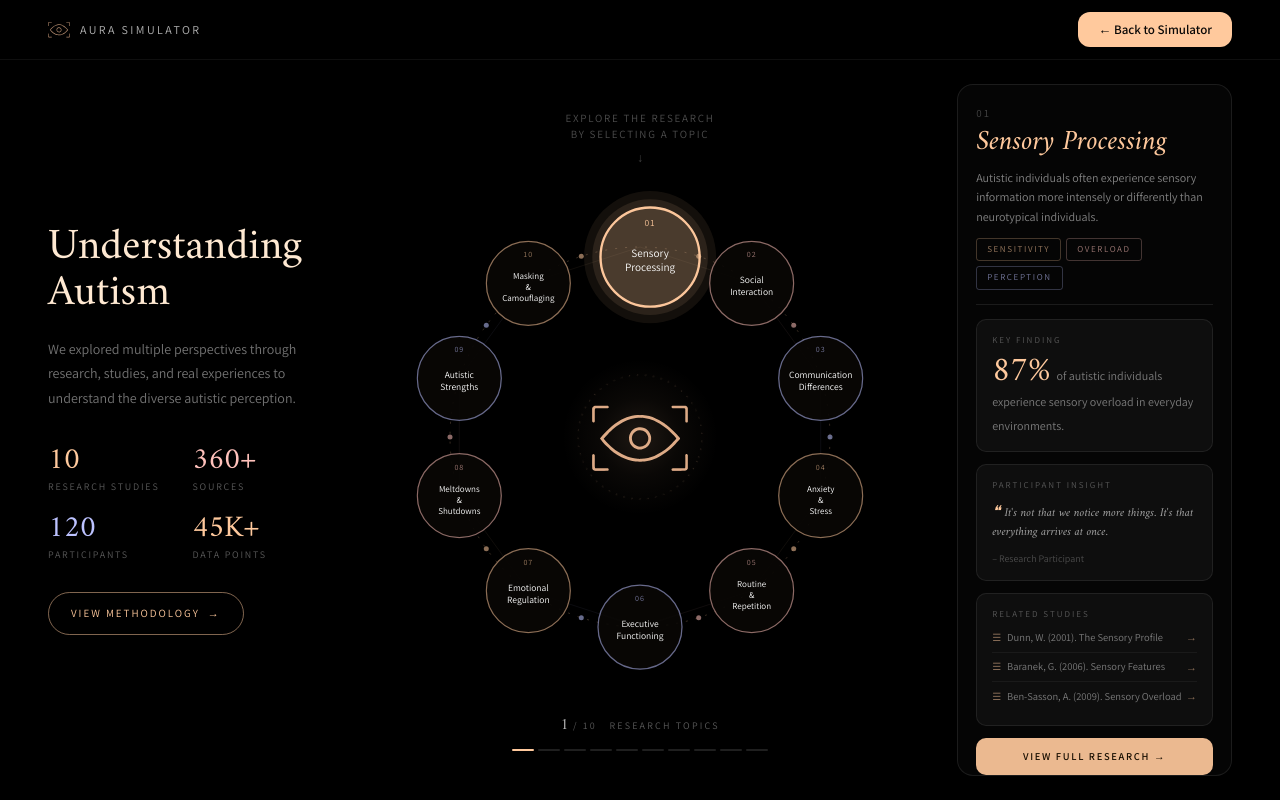
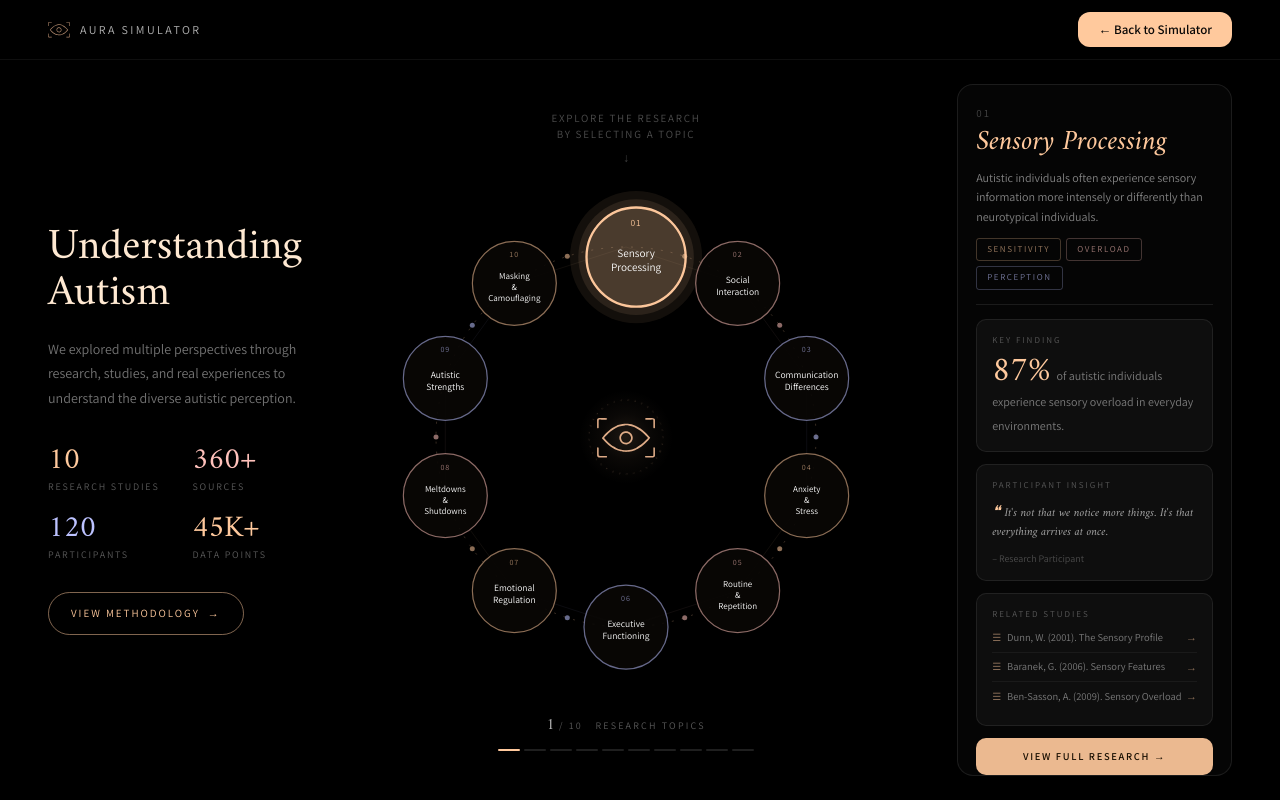
Before and after one commit to maylepek-netizen/aura-simulator, a Next.js app in the folder apps/web/: page /research in a window 1280 px wide. Shown: the top 800 px of the page. Built offline with nearby package versions, Linux system fonts and the light colour scheme.

Commit message:
fix: balance research wheel centering, shrink center eye 40%
Co-Authored-By: Claude Opus 4.8 (1M context) <noreply@anthropic.com>

```diff
--- a/apps/web/app/research/page.tsx
+++ b/apps/web/app/research/page.tsx
@@ -280,9 +280,16 @@ export default function ResearchPage() {
         }
 
         /* ── Left column ── */
-        /* No side padding — the grid's column-gap provides the spacing, so the
-           gaps left-of-wheel and right-of-wheel stay visually equal. */
-        .r-left { padding-right: 0; }
+        /* Capped and pushed to the track's right edge so leftover space in the
+           track doesn't inflate the gap before the wheel. Mirrors the right
+           card's 340px for symmetry. The description is width-capped too so the
+           column's text block reads as a solid edge rather than ragged space. */
+        .r-left {
+          padding-right: 0;
+          width: 100%;
+          max-width: 340px;
+          margin-left: auto;   /* hug the wheel side of the track */
+        }
         .r-heading {
           font-family: 'Amiri', serif;
           font-size: clamp(38px, 3.4vw, 52px);
@@ -328,6 +335,10 @@ export default function ResearchPage() {
           display: flex; flex-direction: column;
           align-items: center; justify-content: center;
           width: 100%;
+          /* The left column's text edge is ragged (glyphs, no border) while the
+             right card has a hard border, so an exactly-centred wheel still
+             reads as sitting right. Nudge left to balance it optically. */
+          transform: translateX(-14px);
         }
         .r-map-label {
           font-size: 11px; letter-spacing: 0.16em; text-transform: uppercase;
@@ -336,12 +347,15 @@ export default function ResearchPage() {
         /* Breathing room between the prompt and the wheel */
         .r-map-arrow { color: rgba(255,255,255,0.25); font-size: 12px; text-align: center; margin: 0 0 20px; }
 
-        /* The wheel shrinks to fit the available height — never forces a scroll */
+        /* The wheel shrinks to fit the available height — never forces a scroll.
+           margin: 0 auto guarantees it is centred within the middle column. */
         .r-wheel {
+          display: block;
           width: 100%;
           height: auto;
           max-width: 500px;
           max-height: calc(100vh - 260px);
+          margin: 0 auto;
         }
 
         .topic-node { cursor: pointer; transition: all 0.25s ease; }
@@ -765,20 +779,20 @@ export default function ResearchPage() {
               })}
 
               {/* ── Centre: warm glow + dotted ring + the AURA eye ── */}
-              <circle cx={CX} cy={CY} r={78} fill="url(#eyeGlow)" />
+              <circle cx={CX} cy={CY} r={47} fill="url(#eyeGlow)" />
               <circle
-                cx={CX} cy={CY} r={62}
+                cx={CX} cy={CY} r={37}
                 fill="none"
                 stroke="rgba(255,201,157,0.26)"
                 strokeWidth={1}
-                strokeDasharray="1 7"
+                strokeDasharray="1 6"
                 className="eye-ring"
                 style={{ transformOrigin: `${CX}px ${CY}px` }}
               />
               <image
                 href="/icons/New_logo_eye.svg"
-                x={CX - 48} y={CY - 48}
-                width={96} height={96}
+                x={CX - 29} y={CY - 29}
+                width={58} height={58}
                 preserveAspectRatio="xMidYMid meet"
                 opacity={0.9}
               />
```
